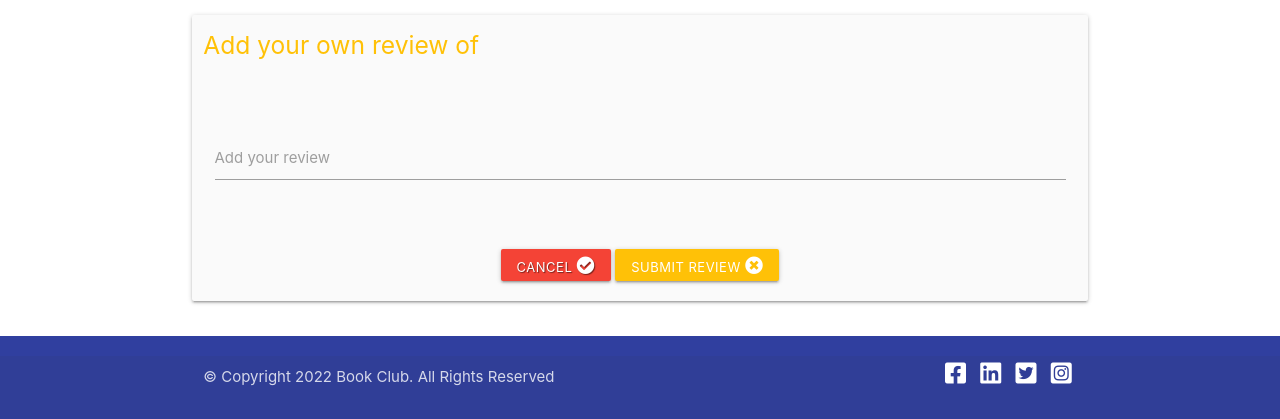
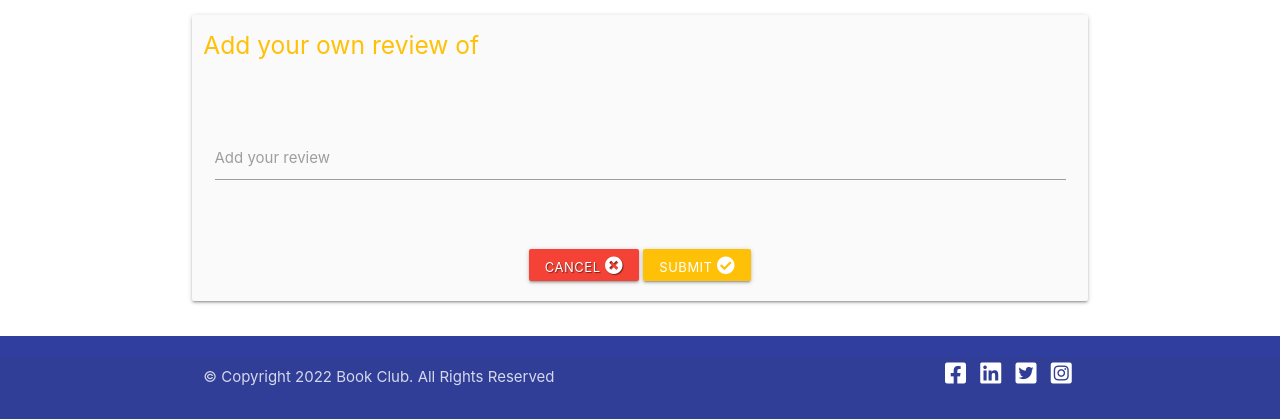
Before and after one commit to Code-Institute-Submissions/Sarah-LB-Milestone3_BookClub_DecResub, a Flask app: template templates/reviews.html in a window 1280 px wide. Shown: the part 446-865 px from the top of the page. Run offline with Flask 2, Linux system fonts and the light colour scheme; the template is opened without the code that fills it, so the values that code supplies are empty; some libraries are stand-ins or nearby versions.

Commit message:
adjust layout for form buttons on smaller screens

```diff
--- a/static/css/style.css
+++ b/static/css/style.css
@@ -121,3 +121,11 @@ main {
         }
 
 }
+
+/* adjusting buttons on edit book page for small screens */
+@media (max-width: 600px) {
+
+    .edit-book-buttons {
+        margin: 10px;
+        }
+}
--- a/templates/edit_book.html
+++ b/templates/edit_book.html
@@ -95,8 +95,8 @@
         <!--submit and cancel button-->
         <div class="row">
             <div class="col s12 center-align">
-                <a href="{{ url_for('profile', username=session['user']) }}" class="btn-large red text-shadow"> Cancel <i class="fas fa-check-circle"></i> </a>
-                <button class="btn-large waves-effect waves-light amber" type="submit">Confirm Changes <i class="fas fa-times-circle"></i></button>
+                <a href="{{ url_for('profile', username=session['user']) }}" class="edit-book-buttons btn-large red text-shadow"> Cancel <i class="fas fa-times-circle"></i> </a>
+                <button class="edit-book-buttons btn-large waves-effect waves-light amber" type="submit">Confirm <i class="fas fa-check-circle"></i></button>
             </div>
         </div>
     </form>
--- a/templates/reviews.html
+++ b/templates/reviews.html
@@ -25,14 +25,16 @@
     <!--Other user reviews-->
     <div class="col s12 card-panel grey lighten-5">
       <div class="row">
-        <h6 class="amber-text col s6"><strong>{{ review.review_by }}</strong></h6>
-          <!--rating-->
-        <div class="input-field col s6 star_rating">
+        <!--rating-->
+        <div class="input-field col s12 star_rating">
           <div id="rateYo" name="rateYo" class="amber-text"></div>
           <input type="hidden" name="rating" id="rating" value="{{ review.rating }}">
         </div>
+        <!--reviewed by-->
+        <h6 class="amber-text col s12"><strong>{{ review.review_by }}</strong></h6>
       </div>
       <div class="row">
+        <!--review content-->
         <p class="col s12">
           {{ review.review_text }}
         </p>
@@ -68,10 +70,10 @@
       <div class="row">
         <div class="col s12 center-align">
           <a href="{{ url_for('reviews', book_id=book._id) }}" class="btn-small red text-shadow">
-            Cancel <i class="fas fa-check-circle"></i>
+            Cancel <i class="fas fa-times-circle"></i>
           </a>
           <button class="btn-small waves-effect waves-light amber" type="submit">
-            Submit Review <i class="fas fa-times-circle"></i>
+            Submit <i class="fas fa-check-circle"></i>
           </button>
         </div>
       </div>
```
